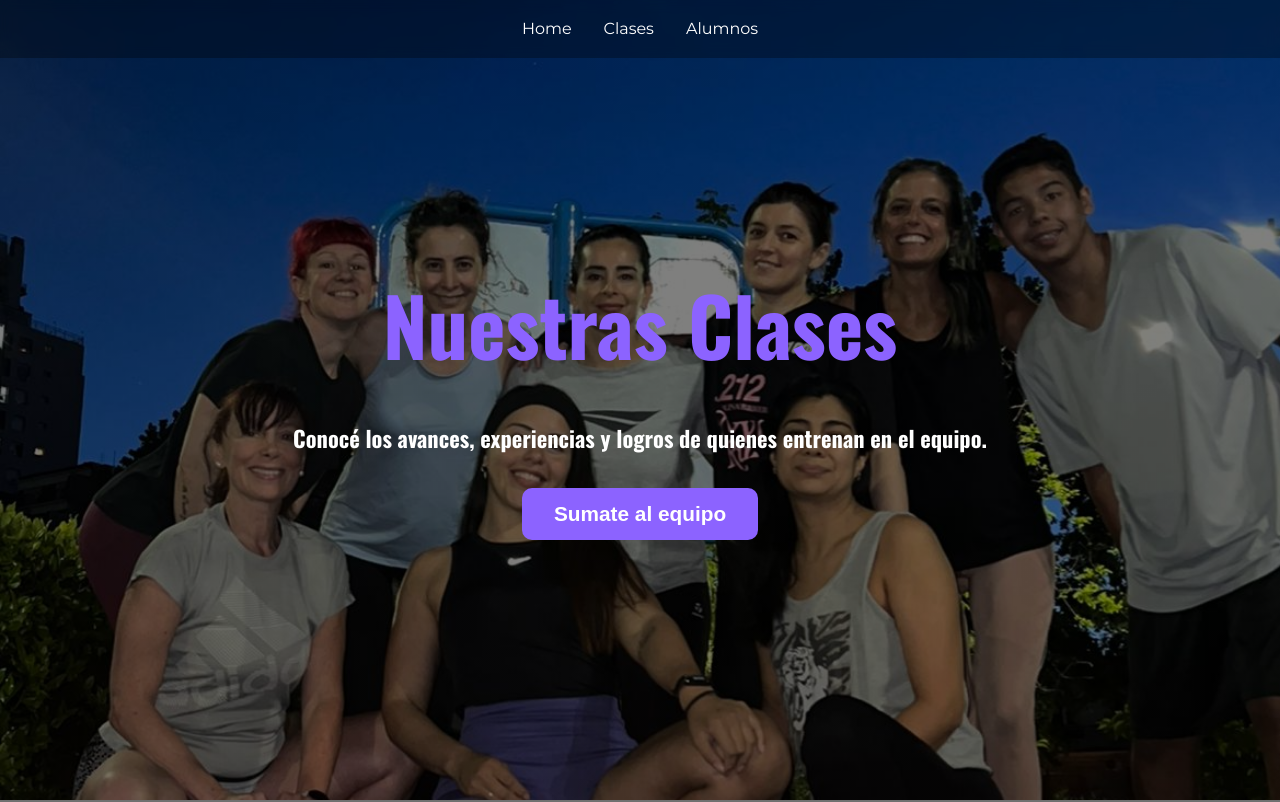
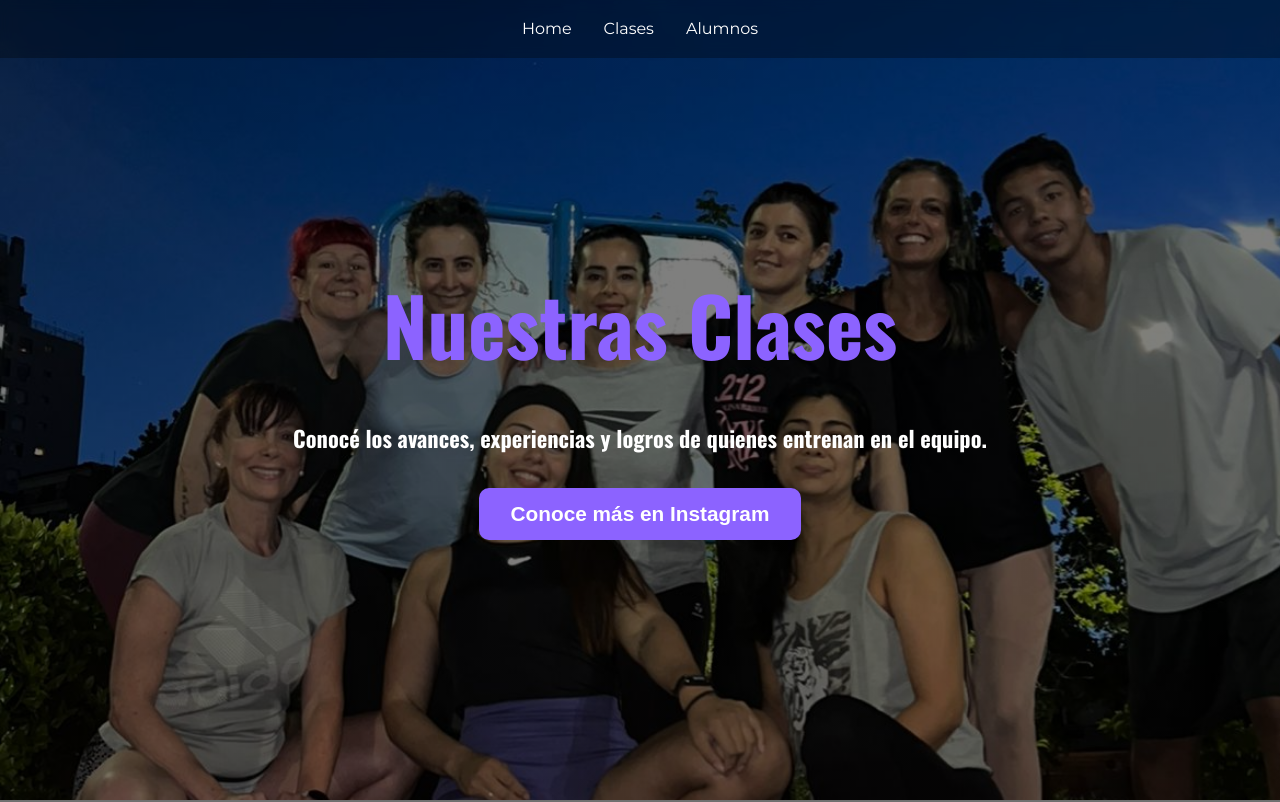
Before and after one commit to solalcaraz/Calis_Trainer, a SvelteKit app: page /alumnos in a window 1280 px wide. Shown: the top 802 px of the page. Built offline with nearby package versions, Linux system fonts and the light colour scheme.

Commit message:
fix para el home

```diff
--- a/src/lib/components/home/hero/hero.svelte
+++ b/src/lib/components/home/hero/hero.svelte
@@ -7,14 +7,13 @@
     h2?: string
     h3?: string
     vista: 'clases' | 'home'
+    btnTexto: string
+    // eslint-disable-next-line @typescript-eslint/no-invalid-void-type
+    btnClick: void
   }
 
-  let { h1, h2, h3, vista }: heroProps = $props()
-  const accesoWpp = () => {
-    const mensaje = encodeURIComponent("¡Hola! Me gustaría sumarme al equipo de calistenia")
-    const numero = "5491137568867"
-    window.open(`https://wa.me/${numero}?text=${mensaje}`, "_blank", "noopener,noreferrer")
-  }
+  let { h1, h2, h3, vista, btnTexto, btnClick }: heroProps = $props()
+
 </script>
 
 <section class="hero imagen--{vista}">
@@ -23,7 +22,7 @@
     <h2>{h2}</h2>
     <h3>{h3}</h3>
   </article>
-  <Boton tipo='primario' onclick={() => accesoWpp()}>
-    Sumate al equipo
+  <Boton tipo='primario' onclick={() => btnClick}>
+    {btnTexto}
   </Boton>
 </section>
--- a/src/routes/alumnos/+page.svelte
+++ b/src/routes/alumnos/+page.svelte
@@ -3,12 +3,18 @@
   import Hero from '$lib/components/home/hero/hero.svelte'
   import Carrusel from '$lib/components/clases/carrusel/carrusel.svelte'
   import { testimonios, trucos, grupales } from '$lib/mocks/archivosClasesMock'
+
+  const accesoIg = () => {
+    window.open('https://www.instagram.com/calis.trainer/', '_blank')
+  }
 </script>
 
 <Hero
   h1="Nuestras Clases"
   vista="clases"
   h3="Conocé los avances, experiencias y logros de quienes entrenan en el equipo."
+  btnTexto="Conoce más en Instagram"
+  btnClick={accesoIg()}
 />
 
 <article class="contenedor-general">
```
Also changed, not shown: src/routes/+page.svelte (+8 -0 lines).
